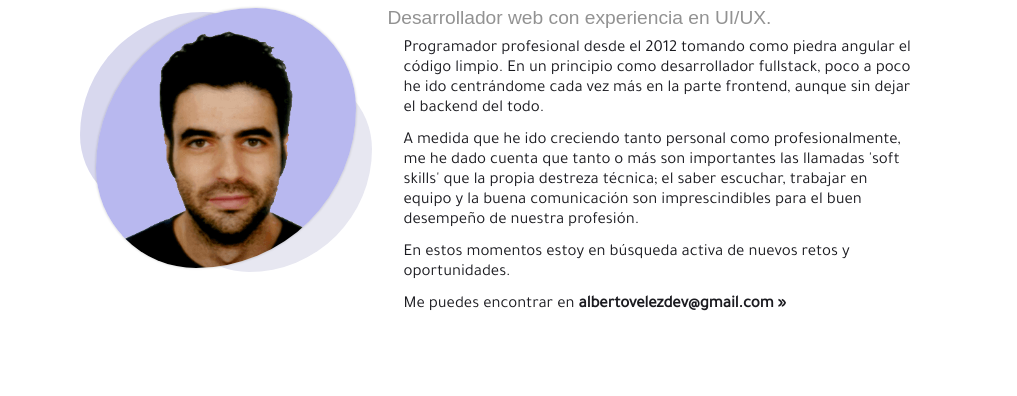
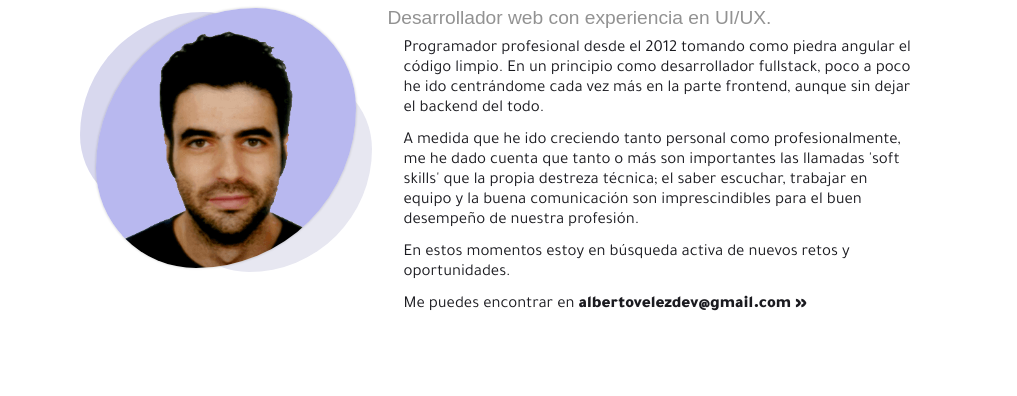
Before and after one commit to avelezdo/portfolio-vanilla, a website built with Vite: page index.html in a window 1280 px wide. Shown: the part 229-625 px from the top of the page, without its empty margins (133-1150 px from the left). Built offline with nearby package versions, Linux system fonts and the light colour scheme; files whose address does not match are found by name.

Commit message:
Sólo se cargan aquellas fuentes que se requieren

```diff
--- a/index.html
+++ b/index.html
@@ -8,8 +8,7 @@
 		<!-- <link rel="stylesheet" href="./css/styles.css" /> -->
 		<link rel="preconnect" href="https://fonts.googleapis.com" />
 		<link rel="preconnect" href="https://fonts.gstatic.com" crossorigin />
-		<link href="https://fonts.googleapis.com/css?family=Gothic+A1|Tajawal&display=swap" rel="stylesheet" />
-		<link href="https://fonts.googleapis.com/css2?family=Fira+Sans:wght@900&display=swap" rel="stylesheet" />
+		<link href="https://fonts.googleapis.com/css2?family=Fira+Sans:wght@900&family=Tajawal:wght@400;900&display=swap" rel="stylesheet" />
 		<title>Alberto Vélez</title>
 	</head>
 	<body cz-shortcut-listen="true">
--- a/scss/_typography.scss
+++ b/scss/_typography.scss
@@ -2,7 +2,7 @@
 
 @font-face {
 	font-family: 'Tajawal';
-	src: url('../fonts/Tajawal-Black.ttf');
+	src: url('../fonts/Tajawal-Regular.ttf');
 }
 
 @font-face {
```
Also changed, not shown: public/fonts/Tajawal-Black.ttf (deleted), public/fonts/Tajawal-Regular.ttf (added).
